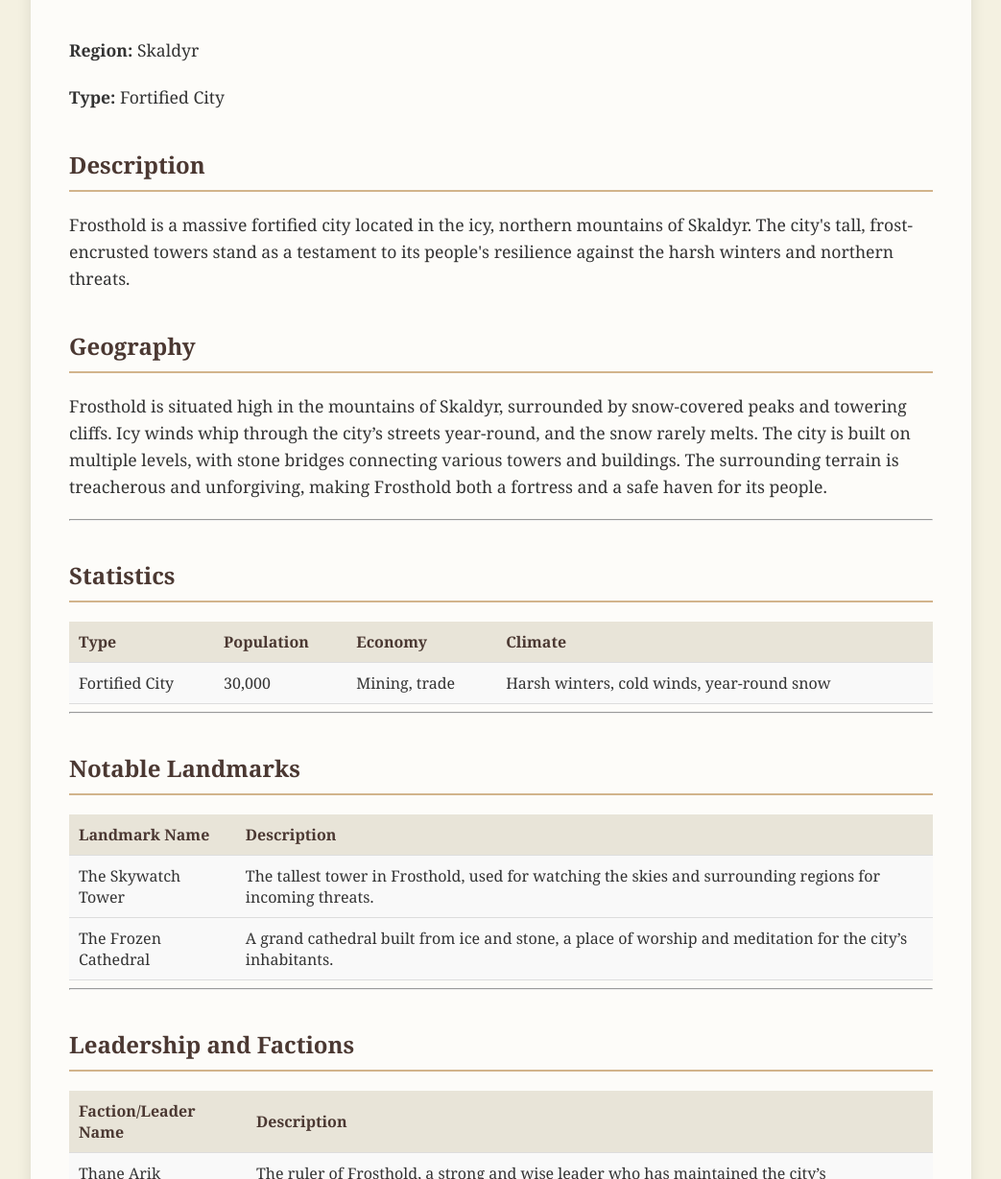
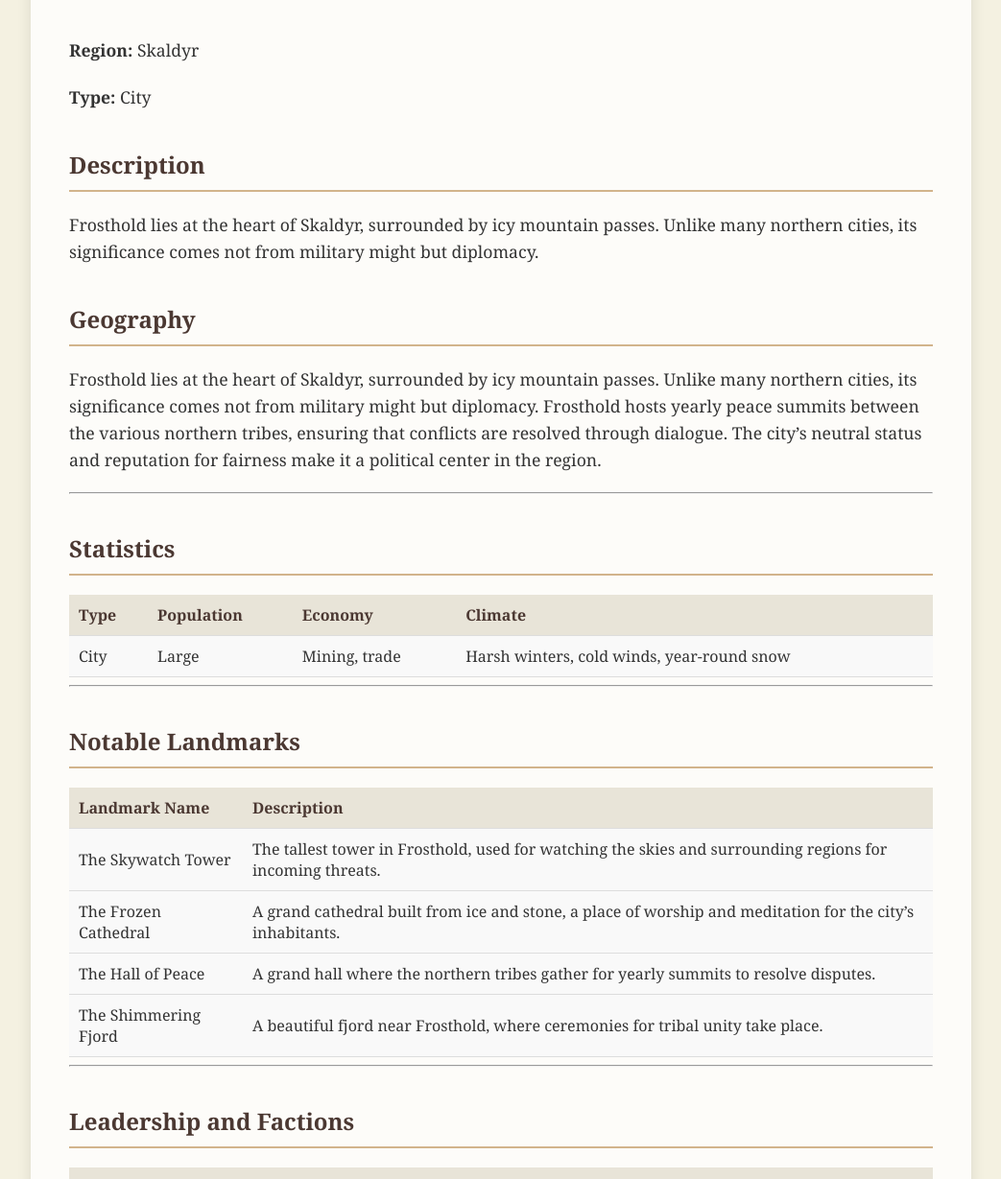
Before and after one commit to arcticblizzard/Myridia, a Jekyll site: the page built from locations/frosthold.md, in a window 1280 px wide and 1400 px high, scrolled down 373 px, cut to the strip 171-1400 px from the top of the window. Shown: the whole strip at 96% size, without its empty margins (118-1161 px from the left). Built offline with Jekyll 4.4.1, drawn with Linux system fonts in a browser that asks for light colours.

Commit message:
Update frosthold.md

```diff
--- a/locations/frosthold.md
+++ b/locations/frosthold.md
@@ -4,14 +4,14 @@ title: "Frosthold"
 image: "frosthold.jpg"
 permalink: /locations/frosthold/
 region: "Skaldyr"
-type: "Fortified City"
+type: "City"
 coordinates: {}
-description: "Frosthold is a massive fortified city located in the icy, northern mountains of Skaldyr. The city's tall, frost-encrusted towers stand as a testament to its people's resilience against the harsh winters and northern threats."
+description: "Frosthold lies at the heart of Skaldyr, surrounded by icy mountain passes. Unlike many northern cities, its significance comes not from military might but diplomacy."
 ---
 
 ## Geography
 
-Frosthold is situated high in the mountains of Skaldyr, surrounded by snow-covered peaks and towering cliffs. Icy winds whip through the city's streets year-round, and the snow rarely melts. The city is built on multiple levels, with stone bridges connecting various towers and buildings. The surrounding terrain is treacherous and unforgiving, making Frosthold both a fortress and a safe haven for its people.
+Frosthold lies at the heart of Skaldyr, surrounded by icy mountain passes. Unlike many northern cities, its significance comes not from military might but diplomacy. Frosthold hosts yearly peace summits between the various northern tribes, ensuring that conflicts are resolved through dialogue. The city’s neutral status and reputation for fairness make it a political center in the region.
 
 ---
 
@@ -19,7 +19,7 @@ Frosthold is situated high in the mountains of Skaldyr, surrounded by snow-cover
 
 | Type         | Population  | Economy             | Climate                |
 |--------------|-------------|---------------------|------------------------|
-| Fortified City | 30,000      | Mining, trade       | Harsh winters, cold winds, year-round snow |
+| City | Large    | Mining, trade       | Harsh winters, cold winds, year-round snow |
 
 ---
 
@@ -29,6 +29,8 @@ Frosthold is situated high in the mountains of Skaldyr, surrounded by snow-cover
 |------------------------|-------------------------------------------------------------------------------------------------|
 | The Skywatch Tower      | The tallest tower in Frosthold, used for watching the skies and surrounding regions for incoming threats. |
 | The Frozen Cathedral    | A grand cathedral built from ice and stone, a place of worship and meditation for the city's inhabitants. |
+| The Hall of Peace | A grand hall where the northern tribes gather for yearly summits to resolve disputes. |
+| The Shimmering Fjord | A beautiful fjord near Frosthold, where ceremonies for tribal unity take place. |
 
 ---
 
```
